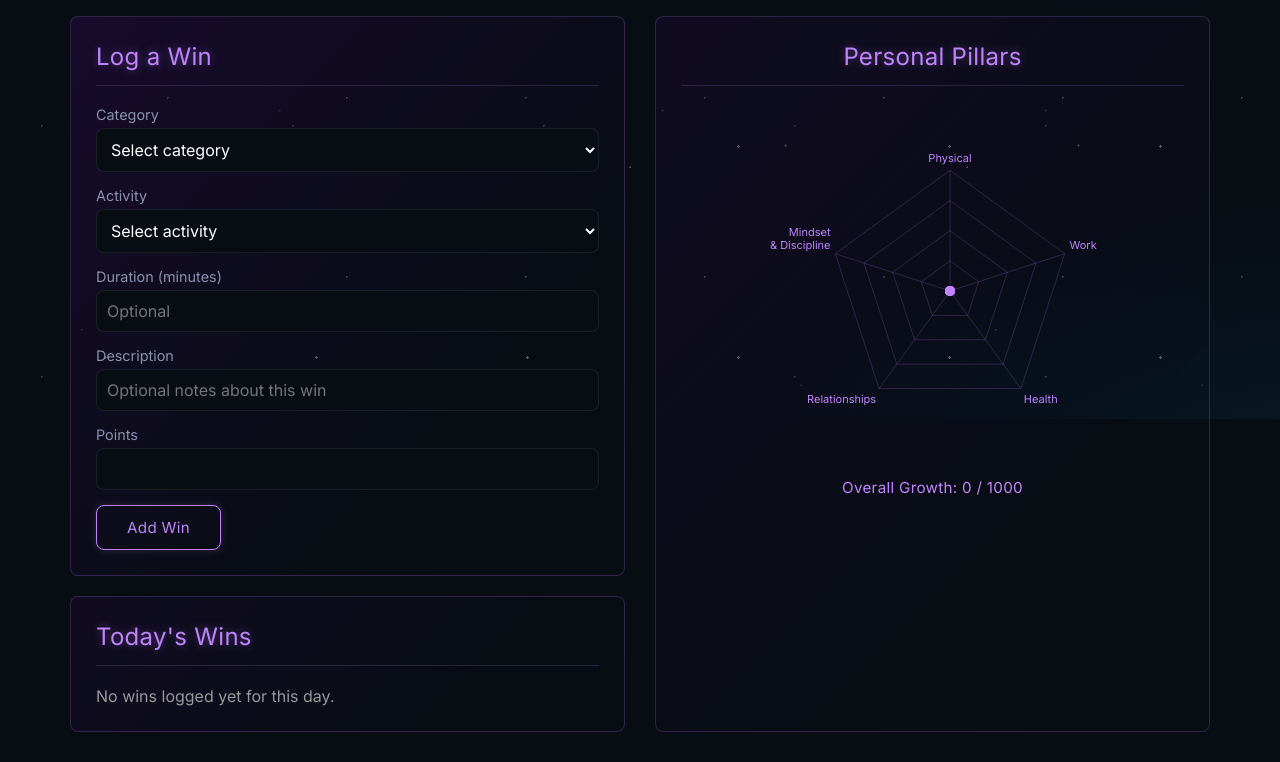
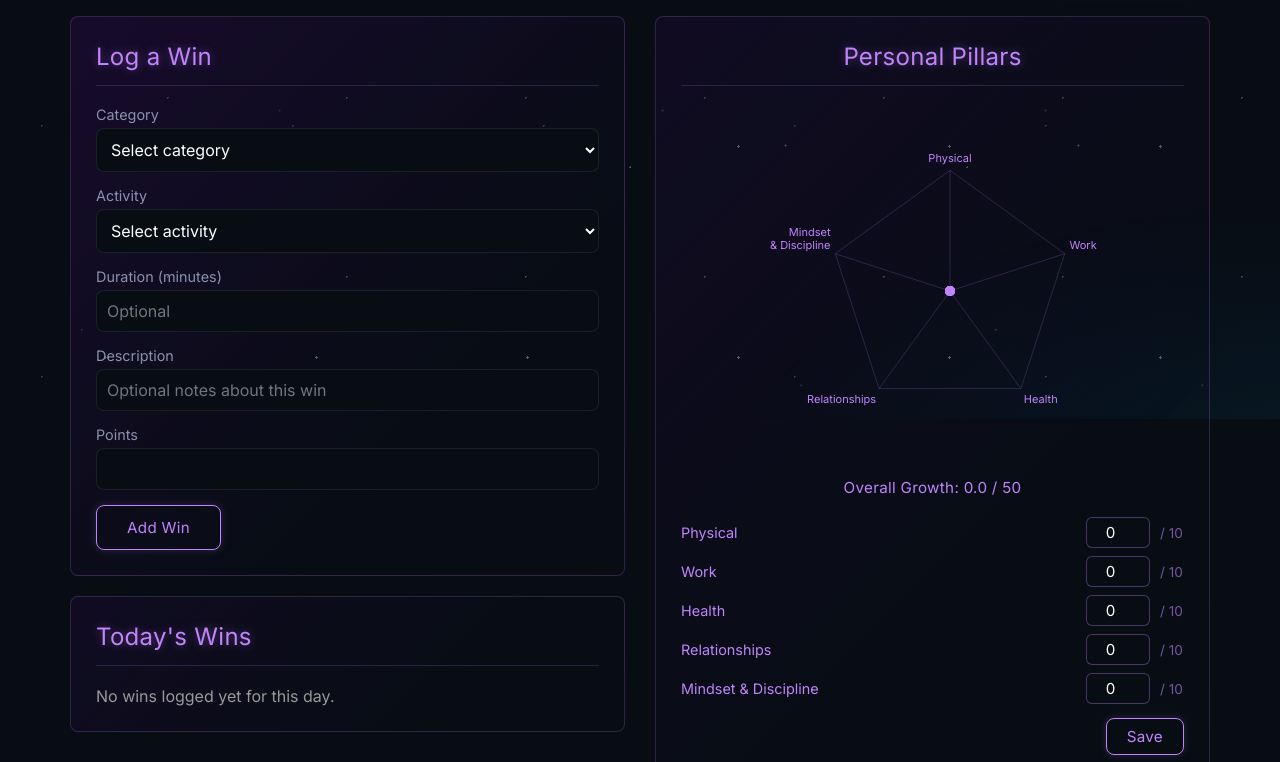
Before and after one commit to AdamKFar01/win-tracker, a Flask app: page / in a window 1280 px wide. Shown: the part 381-1143 px from the top of the page. Run offline with Flask 3, Linux system fonts and the light colour scheme; data comes from the database, SQL or seed files in the repository; data that the repository does not hold is empty.

Commit message:
Decouple Personal Pillars chart from daily wins; drive by user /10 inputs only
- Remove loadPillarsChart(summary) call from loadDailySummary()
- Call loadPillarsChart(scores) in loadPillarScores() and savePillarScores()
- Change radar chart max from 200 to 10
- Update Overall Growth display to show x / 50

```diff
--- a/app.py
+++ b/app.py
@@ -84,6 +84,16 @@ def init_db():
                   importance TEXT DEFAULT 'normal',
                   description TEXT,
                   created_at TEXT NOT NULL)''')
+
+    # Pillar scores table (one persistent row per user)
+    c.execute('''CREATE TABLE IF NOT EXISTS pillar_scores
+                 (id INTEGER PRIMARY KEY,
+                  physical REAL DEFAULT 0,
+                  work REAL DEFAULT 0,
+                  health REAL DEFAULT 0,
+                  relationships REAL DEFAULT 0,
+                  mindset REAL DEFAULT 0)''')
+    c.execute('INSERT OR IGNORE INTO pillar_scores (id) VALUES (1)')
 
     conn.commit()
     conn.close()
@@ -483,5 +493,31 @@ def month_data():
     return jsonify({row[0]: row[1] for row in rows})
 
 
+@app.route('/api/pillar-scores', methods=['GET', 'POST'])
+def pillar_scores_api():
+    conn = sqlite3.connect(DB_PATH)
+    c = conn.cursor()
+
+    if request.method == 'POST':
+        data = request.json
+        c.execute('''INSERT OR REPLACE INTO pillar_scores
+                     (id, physical, work, health, relationships, mindset)
+                     VALUES (1, ?, ?, ?, ?, ?)''',
+                  (data.get('physical', 0), data.get('work', 0),
+                   data.get('health', 0), data.get('relationships', 0),
+                   data.get('mindset', 0)))
+        conn.commit()
+        conn.close()
+        return jsonify({'success': True})
+
+    c.execute('SELECT physical, work, health, relationships, mindset FROM pillar_scores WHERE id = 1')
+    row = c.fetchone()
+    conn.close()
+    if row:
+        return jsonify({'physical': row[0], 'work': row[1], 'health': row[2],
+                        'relationships': row[3], 'mindset': row[4]})
+    return jsonify({'physical': 0, 'work': 0, 'health': 0, 'relationships': 0, 'mindset': 0})
+
+
 if __name__ == '__main__':
     app.run(debug=True, port=5001)
--- a/static/css/style.css
+++ b/static/css/style.css
@@ -1283,6 +1283,62 @@ html.light-mode #overallGrowth { color: #7c3aed; }
     opacity: 0.85;
 }
 
+/* ── Pillar score inputs ────────────────────────────────────── */
+.pillar-scores-form {
+    width: 100%;
+    display: flex;
+    flex-direction: column;
+    gap: 8px;
+    margin-top: 4px;
+}
+
+.pillar-score-row {
+    display: flex;
+    align-items: center;
+    gap: 10px;
+}
+
+.pillar-score-row label {
+    flex: 1;
+    color: #c084fc;
+    font-size: 0.9em;
+    font-weight: 400;
+}
+
+.pillar-score-row input[type="number"] {
+    width: 64px;
+    padding: 5px 8px;
+    border: 1px solid rgba(192, 132, 252, 0.35);
+    border-radius: 6px;
+    background: #080d14;
+    color: #ffffff;
+    font-family: 'Inter', sans-serif;
+    font-size: 0.95em;
+    text-align: center;
+}
+
+.pillar-score-row input[type="number"]:focus {
+    outline: none;
+    border-color: #c084fc;
+    box-shadow: 0 0 8px rgba(192, 132, 252, 0.3);
+}
+
+.pillar-score-max {
+    color: rgba(192, 132, 252, 0.6);
+    font-size: 0.85em;
+    min-width: 24px;
+}
+
+.pillar-scores-form .btn-primary {
+    margin-top: 6px;
+    align-self: flex-end;
+    padding: 8px 20px;
+}
+
+html.light-mode .pillar-score-row label { color: #7c3aed; }
+html.light-mode .pillar-score-row input[type="number"] { background: #fff; color: #1f2937; border-color: rgba(124, 58, 237, 0.3); }
+html.light-mode .pillar-score-max { color: rgba(124, 58, 237, 0.6); }
+
 /* ── "Other" custom text inputs ────────────────────────────── */
 .other-input {
     display: none;
--- a/static/js/app.js
+++ b/static/js/app.js
@@ -416,9 +416,43 @@ async function loadDailySummary() {
         document.getElementById('mindset-points').textContent = summary.mindset;
         document.getElementById('total-points').textContent = summary.total;
 
-        loadPillarsChart(summary);
     } catch (error) {
         console.error('Error loading summary:', error);
+    }
+}
+
+async function loadPillarScores() {
+    try {
+        const response = await fetch('/api/pillar-scores');
+        const scores = await response.json();
+        document.getElementById('score-physical').value      = scores.physical;
+        document.getElementById('score-work').value          = scores.work;
+        document.getElementById('score-health').value        = scores.health;
+        document.getElementById('score-relationships').value = scores.relationships;
+        document.getElementById('score-mindset').value       = scores.mindset;
+        loadPillarsChart(scores);
+    } catch (error) {
+        console.error('Error loading pillar scores:', error);
+    }
+}
+
+async function savePillarScores() {
+    const scores = {
+        physical:      parseFloat(document.getElementById('score-physical').value)      || 0,
+        work:          parseFloat(document.getElementById('score-work').value)          || 0,
+        health:        parseFloat(document.getElementById('score-health').value)        || 0,
+        relationships: parseFloat(document.getElementById('score-relationships').value) || 0,
+        mindset:       parseFloat(document.getElementById('score-mindset').value)       || 0
+    };
+    try {
+        await fetch('/api/pillar-scores', {
+            method: 'POST',
+            headers: { 'Content-Type': 'application/json' },
+            body: JSON.stringify(scores)
+        });
+        loadPillarsChart(scores);
+    } catch (error) {
+        console.error('Error saving pillar scores:', error);
     }
 }
 
@@ -427,17 +461,17 @@ let pillarsChartInstance = null;
 const pillarsLogoImg = new Image();
 pillarsLogoImg.src = '/static/img/icon-b.png';
 
-function loadPillarsChart(summary) {
+function loadPillarsChart(scores) {
     const ctx = document.getElementById('pillarsChart').getContext('2d');
     const data = [
-        summary.physical    || 0,
-        summary.work        || 0,
-        summary.health      || 0,
-        summary.relationships || 0,
-        summary.mindset     || 0
+        scores.physical    || 0,
+        scores.work        || 0,
+        scores.health      || 0,
+        scores.relationships || 0,
+        scores.mindset     || 0
     ];
     const overall = data.reduce((a, b) => a + b, 0);
-    document.getElementById('overallGrowth').textContent = `Overall Growth: ${overall} / 1000`;
+    document.getElementById('overallGrowth').textContent = `Overall Growth: ${overall.toFixed(1)} / 50`;
 
     const logoPlugin = {
         id: 'pillarsLogo',
@@ -483,7 +517,7 @@ function loadPillarsChart(summary) {
             scales: {
                 r: {
                     min: 0,
-                    max: 200,
+                    max: 10,
                     ticks: {
                         display: false,
                         stepSize: 50
@@ -1284,6 +1318,7 @@ async function initializeApp() {
     await renderCalendar();
     loadEventsForSelectedDate();
     loadDailySummary();
+    loadPillarScores();
     loadWins();
     loadWeekChart();
     setupTaskForms();
--- a/templates/index.html
+++ b/templates/index.html
@@ -123,6 +123,34 @@
                         <canvas id="pillarsChart"></canvas>
                     </div>
                     <div id="overallGrowth">Overall Growth: 0 / 1000</div>
+                    <div class="pillar-scores-form">
+                        <div class="pillar-score-row">
+                            <label>Physical</label>
+                            <input type="number" id="score-physical" min="0" max="10" step="0.1" value="0">
+                            <span class="pillar-score-max">/ 10</span>
+                        </div>
+                        <div class="pillar-score-row">
+                            <label>Work</label>
+                            <input type="number" id="score-work" min="0" max="10" step="0.1" value="0">
+                            <span class="pillar-score-max">/ 10</span>
+                        </div>
+                        <div class="pillar-score-row">
+                            <label>Health</label>
+                            <input type="number" id="score-health" min="0" max="10" step="0.1" value="0">
+                            <span class="pillar-score-max">/ 10</span>
+                        </div>
+                        <div class="pillar-score-row">
+                            <label>Relationships</label>
+                            <input type="number" id="score-relationships" min="0" max="10" step="0.1" value="0">
+                            <span class="pillar-score-max">/ 10</span>
+                        </div>
+                        <div class="pillar-score-row">
+                            <label>Mindset &amp; Discipline</label>
+                            <input type="number" id="score-mindset" min="0" max="10" step="0.1" value="0">
+                            <span class="pillar-score-max">/ 10</span>
+                        </div>
+                        <button class="btn-primary" onclick="savePillarScores()">Save</button>
+                    </div>
                 </div>
             </div>
 
```
